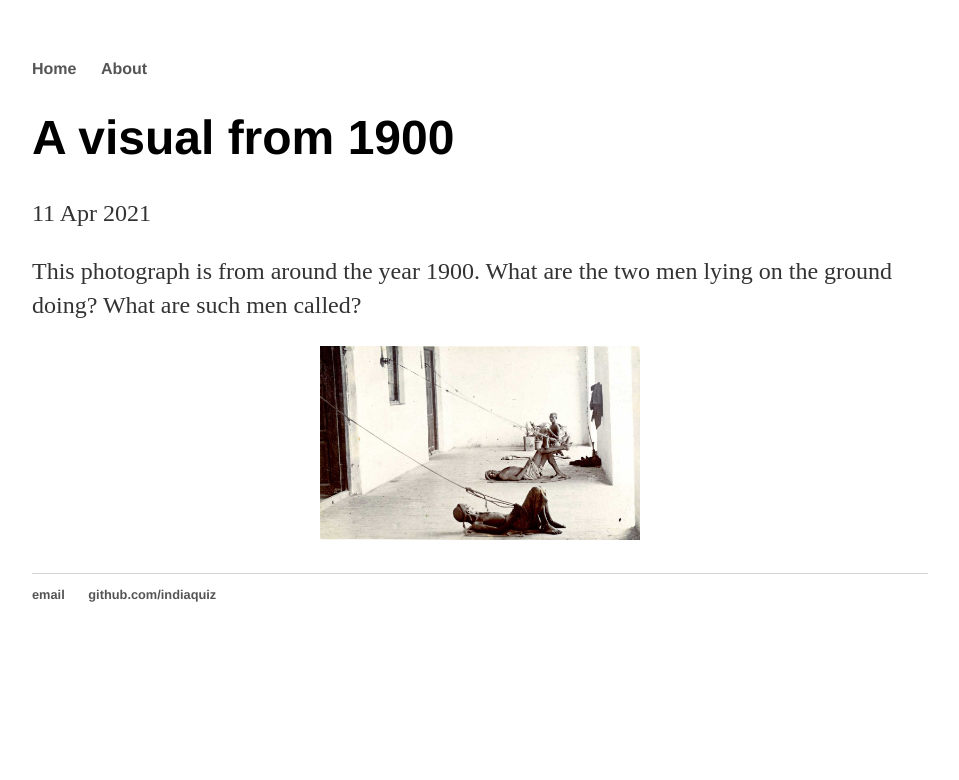
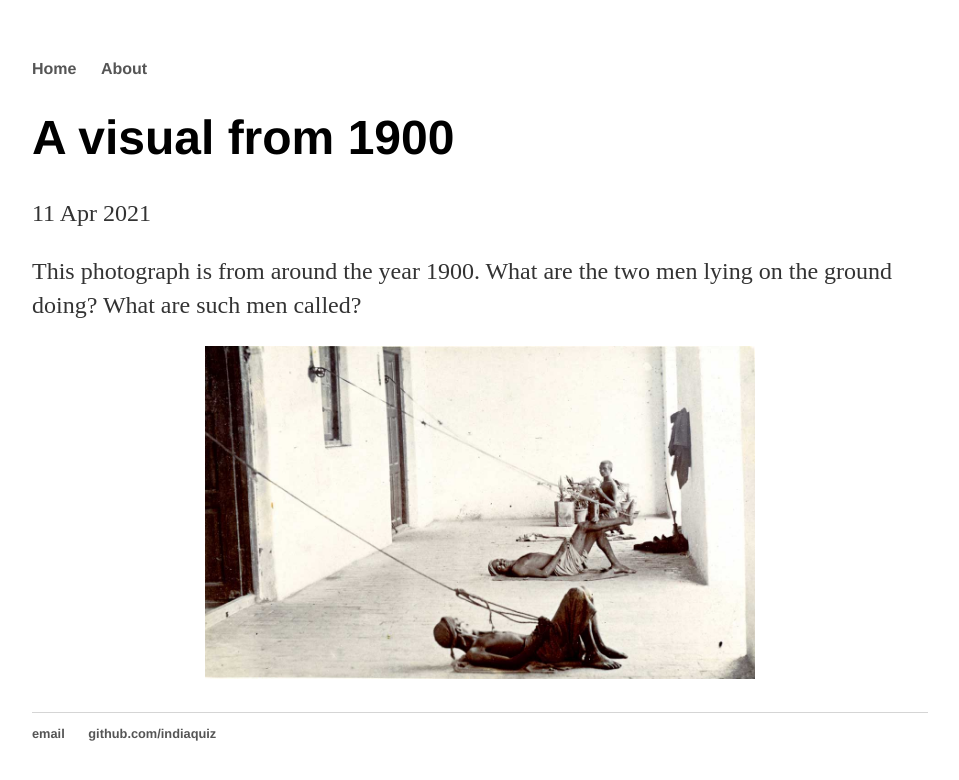
Before and after one commit to indiaquiz/indiaquiz.github.io, a Jekyll site: the page built from _posts/2021-04-11-visual-1900.md, in a window 1280 px wide. Shown: the top 780 px of the page, without its empty margins (160-1119 px from the left). Built offline with Jekyll 4.4.1, drawn with Linux system fonts in a browser that asks for light colours.

Commit message:
Update 2021-04-11-visual-1900.md

```diff
--- a/_posts/2021-04-11-visual-1900.md
+++ b/_posts/2021-04-11-visual-1900.md
@@ -7,5 +7,5 @@ date: 2021-04-11
 This photograph is from around the year 1900. What are the two men lying on the ground doing? What are such men called?
 
 <p align="center">
-  <img width="320"  src="/assets/1900pic.jpg">
+  <img width="550"  src="/assets/1900pic.jpg">
 </p>
```
